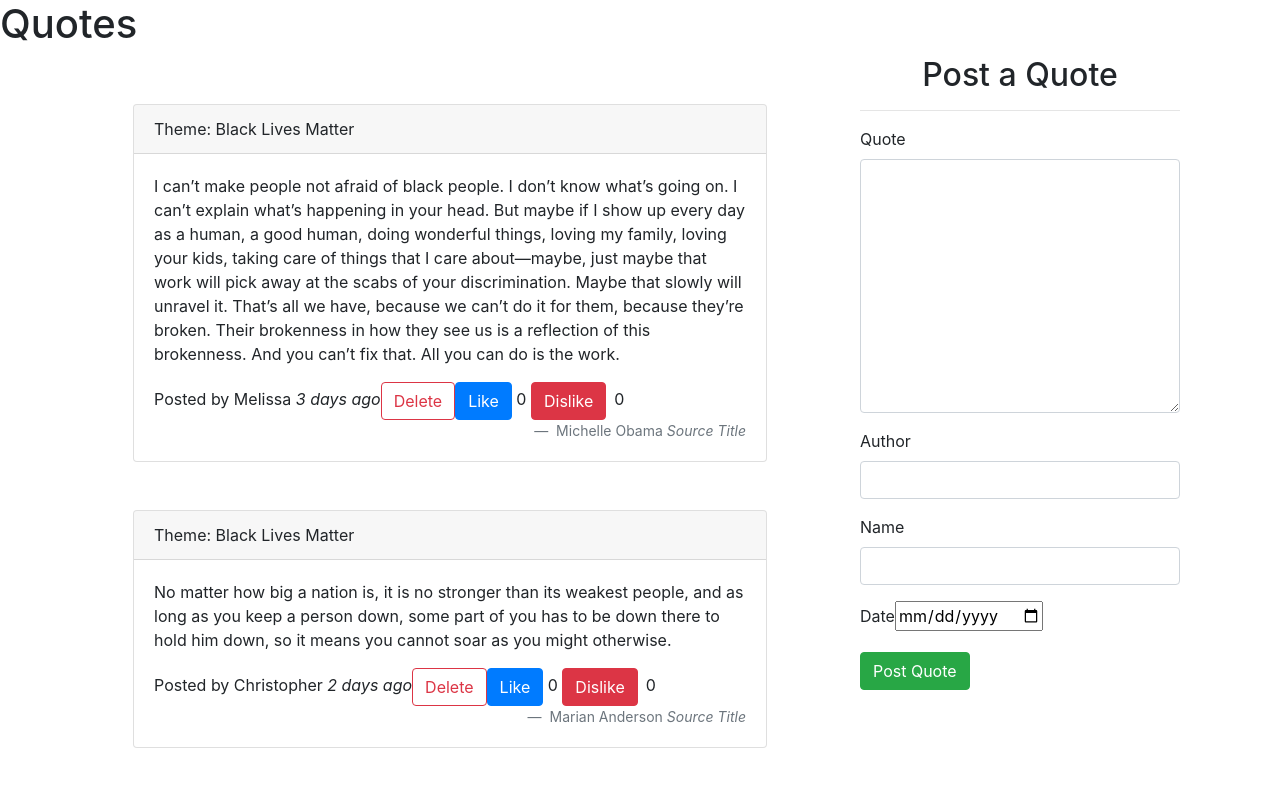
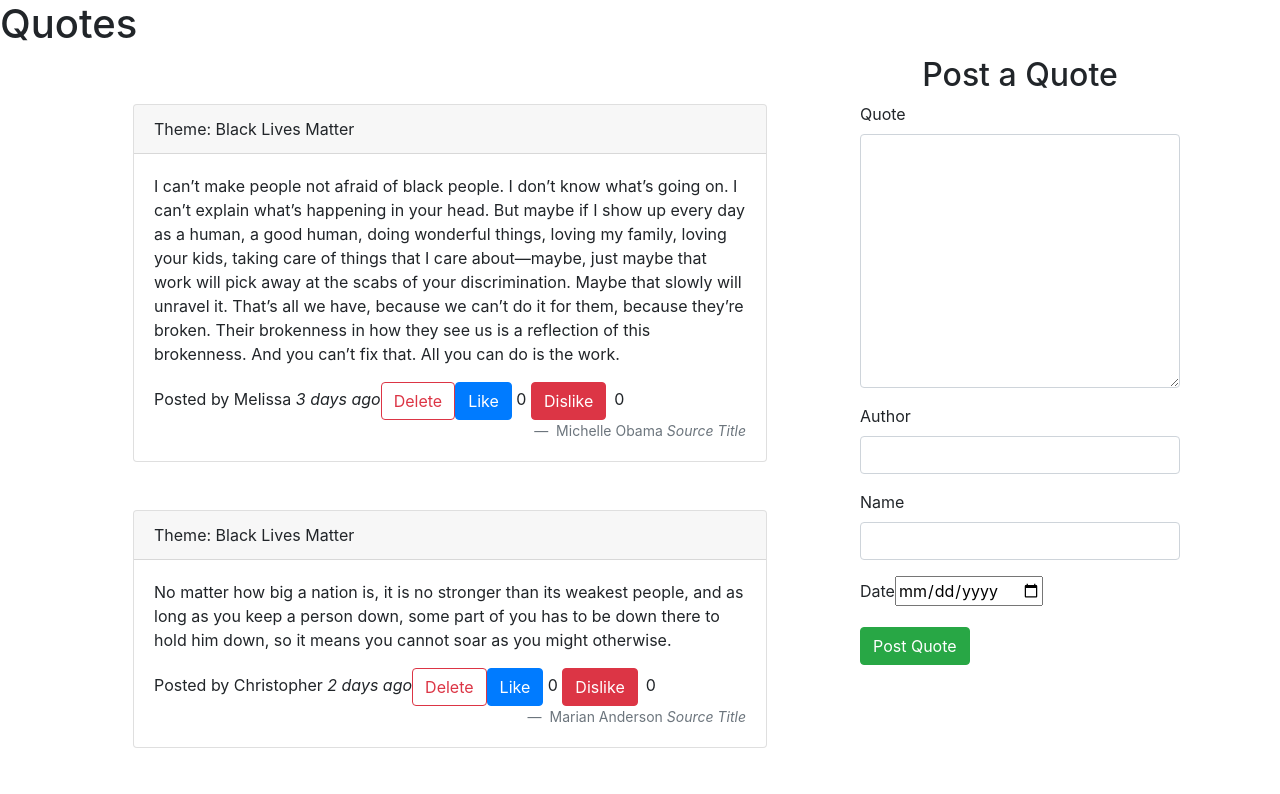
Before and after one commit to Makena-Maryann/Quotes, an Angular app: page / in a window 1280 px wide. Shown: the top 794 px of the page. Built offline with nearby package versions, Linux system fonts and the light colour scheme.

Commit message:
Add ng-Submit to the form

```diff
--- a/src/app/quote-form/quote-form.component.html
+++ b/src/app/quote-form/quote-form.component.html
@@ -1,7 +1,7 @@
 <div class="container-fluid">
   <h2 class="text-center">Post a Quote</h2>
-  <hr />
-  <form #quoteForm="ngForm">
+
+  <form (ngSubmit)="submitQuote()" #quoteForm="ngForm">
     <div class="form-group">
       <label for="statement">Quote</label>
       <textarea
```
